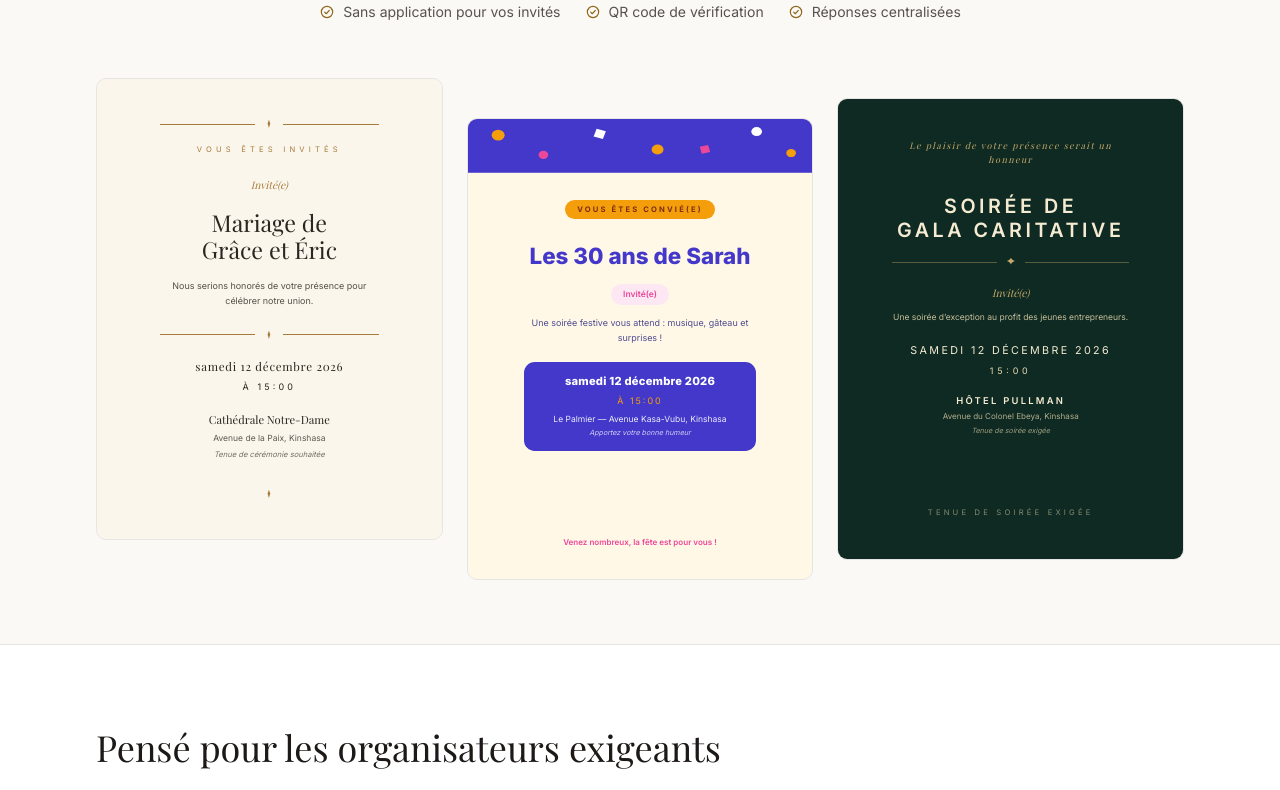
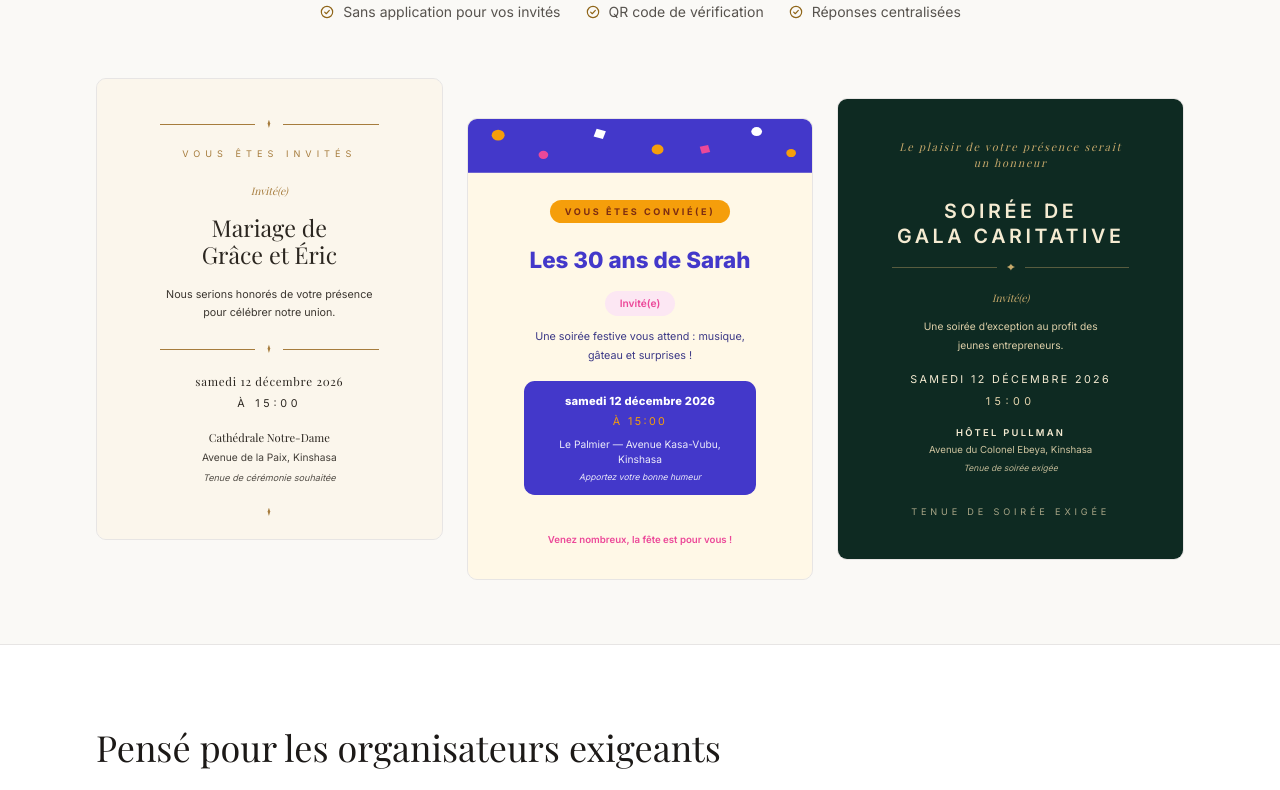
Before and after one commit to NickZeroCode/invitation-app, a React (Vite) app in the folder frontend/: page / in a window 1280 px wide. Shown: the part 560-1350 px from the top of the page. Built offline with nearby package versions, Linux system fonts and the light colour scheme; no server answers.

Commit message:
ui: make invitation text more visible

```diff
--- a/frontend/src/templates/Confetti.tsx
+++ b/frontend/src/templates/Confetti.tsx
@@ -43,7 +43,7 @@ export function Confetti({ draft }: TemplateProps) {
       <ConfettiDots />
       <div className="flex flex-1 flex-col items-center px-[5.5em] pb-[3.5em] pt-[9em] text-center">
         <p
-          className="rounded-full px-[1.6em] py-[0.55em] text-[0.85em] font-bold uppercase"
+          className="rounded-full px-[1.6em] py-[0.55em] text-[1.02em] font-bold uppercase"
           style={{ backgroundColor: AMBER, color: '#7C2D12', letterSpacing: '0.28em' }}
         >
           Vous êtes convié(e)
@@ -66,13 +66,13 @@ export function Confetti({ draft }: TemplateProps) {
         ) : null}
 
         <p
-          className="mt-[1.8em] rounded-full px-[1.4em] py-[0.5em] text-[0.95em] font-semibold"
+          className="mt-[1.8em] rounded-full px-[1.4em] py-[0.5em] text-[1.14em] font-semibold"
           style={{ backgroundColor: '#FCE7F3', color: PINK }}
         >
           {guestLabel(draft)}
         </p>
         {draft.message ? (
-          <p className="mt-[1.1em] max-w-[28em] text-pretty text-[1em] leading-[1.7] break-words opacity-85">{draft.message}</p>
+          <p className="mt-[1.1em] max-w-[28em] text-pretty text-[1.2em] leading-[1.7] break-words opacity-95">{draft.message}</p>
         ) : null}
 
         <div
@@ -85,21 +85,21 @@ export function Confetti({ draft }: TemplateProps) {
           >
             {formatEventDate(draft.event_date)}
           </p>
-          <p className="mt-[0.4em] text-[1em]" style={{ color: AMBER, letterSpacing: '0.22em' }}>
+          <p className="mt-[0.4em] text-[1.2em]" style={{ color: AMBER, letterSpacing: '0.22em' }}>
             À {formatEventTime(draft.event_time)}
           </p>
           {draft.venue_name ? (
-            <p className="mt-[0.7em] text-[0.95em] opacity-90">
+            <p className="mt-[0.7em] text-[1.14em] opacity-90">
               {draft.venue_name}
               {draft.venue_address ? ` — ${draft.venue_address}` : ''}
             </p>
           ) : null}
           {draft.venue_details ? (
-            <p className="mt-[0.35em] text-[0.8em] italic opacity-75">{draft.venue_details}</p>
+            <p className="mt-[0.35em] text-[0.96em] italic opacity-88">{draft.venue_details}</p>
           ) : null}
         </div>
 
-        <p className="mt-auto pt-[1.8em] text-[0.9em] font-semibold" style={{ color: PINK }}>
+        <p className="mt-auto pt-[1.8em] text-[1.08em] font-semibold" style={{ color: PINK }}>
           Venez nombreux, la fête est pour vous !
         </p>
       </div>
--- a/frontend/src/templates/HeritageLuxe.tsx
+++ b/frontend/src/templates/HeritageLuxe.tsx
@@ -35,7 +35,7 @@ export function HeritageLuxe({ draft }: TemplateProps) {
       <div className="flex flex-1 flex-col items-center px-[7em] py-[4.5em] text-center">
         <GoldRule />
         <p
-          className="mt-[2em] text-[0.85em] uppercase"
+          className="mt-[2em] text-[1.02em] uppercase"
           style={{ color: GOLD, letterSpacing: '0.55em' }}
         >
           Vous êtes invités
@@ -61,7 +61,7 @@ export function HeritageLuxe({ draft }: TemplateProps) {
         </h1>
 
         {draft.message ? (
-          <p className="mt-[1.6em] max-w-[30em] text-pretty text-[1em] leading-[1.7] break-words opacity-80">
+          <p className="mt-[1.6em] max-w-[30em] text-pretty text-[1.2em] leading-[1.7] break-words opacity-92">
             {draft.message}
           </p>
         ) : null}
@@ -74,7 +74,7 @@ export function HeritageLuxe({ draft }: TemplateProps) {
           >
             {formatEventDate(draft.event_date)}
           </p>
-          <p className="mt-[0.5em] text-[1em] uppercase" style={{ letterSpacing: '0.35em' }}>
+          <p className="mt-[0.5em] text-[1.2em] uppercase" style={{ letterSpacing: '0.35em' }}>
             à {formatEventTime(draft.event_time)}
           </p>
         </div>
@@ -87,9 +87,9 @@ export function HeritageLuxe({ draft }: TemplateProps) {
             >
               {draft.venue_name}
             </p>
-            <p className="mt-[0.35em] text-[0.95em] opacity-75">{draft.venue_address}</p>
+            <p className="mt-[0.35em] text-[1.14em] opacity-88">{draft.venue_address}</p>
             {draft.venue_details ? (
-              <p className="mt-[0.6em] text-[0.85em] italic opacity-65">{draft.venue_details}</p>
+              <p className="mt-[0.6em] text-[1.02em] italic opacity-80">{draft.venue_details}</p>
             ) : null}
           </div>
         ) : null}
--- a/frontend/src/templates/JardinFloral.tsx
+++ b/frontend/src/templates/JardinFloral.tsx
@@ -18,7 +18,7 @@ function FloralCorner({ flipX = false }: { flipX?: boolean }) {
   return (
     <svg
       viewBox="0 0 120 120"
-      className="absolute h-[16em] w-[16em] opacity-80"
+      className="absolute h-[16em] w-[16em] opacity-92"
       style={{
         top: 0,
         left: flipX ? undefined : 0,
@@ -56,7 +56,7 @@ export function JardinFloral({ draft }: TemplateProps) {
       <FloralCorner flipX />
       <div className="flex flex-1 flex-col items-center px-[6.5em] py-[4em] text-center">
         <p
-          className="font-display text-[1em] italic"
+          className="font-display text-[1.2em] italic"
           style={{ color: ROSE, letterSpacing: '0.22em' }}
         >
           C'est avec joie que nous vous convions
@@ -82,7 +82,7 @@ export function JardinFloral({ draft }: TemplateProps) {
           {guestLabel(draft)}
         </p>
         {draft.message ? (
-          <p className="mt-[1em] max-w-[28em] text-pretty text-[0.95em] leading-[1.75] break-words opacity-80">
+          <p className="mt-[1em] max-w-[28em] text-pretty text-[1.14em] leading-[1.75] break-words opacity-92">
             {draft.message}
           </p>
         ) : null}
@@ -97,7 +97,7 @@ export function JardinFloral({ draft }: TemplateProps) {
           >
             {formatEventDate(draft.event_date)}
           </p>
-          <p className="mt-[0.35em] text-[0.9em]" style={{ letterSpacing: '0.3em', color: ROSE }}>
+          <p className="mt-[0.35em] text-[1.08em]" style={{ letterSpacing: '0.3em', color: ROSE }}>
             {formatEventTime(draft.event_time)}
           </p>
         </div>
@@ -110,14 +110,14 @@ export function JardinFloral({ draft }: TemplateProps) {
             >
               {draft.venue_name}
             </p>
-            <p className="mt-[0.3em] text-[0.9em] opacity-75">{draft.venue_address}</p>
+            <p className="mt-[0.3em] text-[1.08em] opacity-88">{draft.venue_address}</p>
             {draft.venue_details ? (
-              <p className="mt-[0.5em] text-[0.8em] italic opacity-65">{draft.venue_details}</p>
+              <p className="mt-[0.5em] text-[0.96em] italic opacity-80">{draft.venue_details}</p>
             ) : null}
           </div>
         ) : null}
 
-        <p className="mt-auto pt-[2em] text-[0.8em] italic opacity-60">
+        <p className="mt-auto pt-[2em] text-[0.96em] italic opacity-78">
           Au plaisir de vous y retrouver
         </p>
       </div>
--- a/frontend/src/templates/LigneModerne.tsx
+++ b/frontend/src/templates/LigneModerne.tsx
@@ -25,12 +25,12 @@ export function LigneModerne({ draft }: TemplateProps) {
       <div className="flex flex-1 flex-col px-[5.5em] py-[4em]">
         <div className="flex items-center justify-between">
           <p
-            className="text-[0.85em] font-semibold uppercase"
+            className="text-[1.02em] font-semibold uppercase"
             style={{ letterSpacing: '0.42em', color: ACCENT }}
           >
             NickEvents
           </p>
-          <p className="text-[0.85em] uppercase" style={{ letterSpacing: '0.28em', opacity: 0.55 }}>
+          <p className="text-[1.02em] uppercase" style={{ letterSpacing: '0.28em', opacity: 0.7 }}>
             Invitation
           </p>
         </div>
@@ -43,7 +43,7 @@ export function LigneModerne({ draft }: TemplateProps) {
           {draft.title}
         </h1>
 
-        <p className="mt-[1.2em] text-[0.95em]" style={{ letterSpacing: '0.18em', opacity: 0.65 }}>
+        <p className="mt-[1.2em] text-[1.14em]" style={{ letterSpacing: '0.18em', opacity: 0.75 }}>
           {guestLabel(draft).toUpperCase()}
         </p>
 
@@ -71,21 +71,21 @@ export function LigneModerne({ draft }: TemplateProps) {
             >
               {formatDayNumber(draft.event_date)}
             </span>
-            <span className="mt-[0.4em] text-[0.8em]" style={{ letterSpacing: '0.24em' }}>
+            <span className="mt-[0.4em] text-[0.96em]" style={{ letterSpacing: '0.24em' }}>
               {formatMonthYear(draft.event_date)}
             </span>
           </div>
           <div className="flex flex-col justify-center">
             <p
-              className="text-[0.85em] uppercase"
-              style={{ letterSpacing: '0.32em', opacity: 0.55 }}
+              className="text-[1.02em] uppercase"
+              style={{ letterSpacing: '0.32em', opacity: 0.7 }}
             >
               Heure
             </p>
             <p className="mt-[0.3em] text-[1.5em] font-semibold">{formatEventTime(draft.event_time)}</p>
             <p
-              className="mt-[1em] text-[0.85em] uppercase"
-              style={{ letterSpacing: '0.32em', opacity: 0.55 }}
+              className="mt-[1em] text-[1.02em] uppercase"
+              style={{ letterSpacing: '0.32em', opacity: 0.7 }}
             >
               Lieu
             </p>
@@ -95,16 +95,16 @@ export function LigneModerne({ draft }: TemplateProps) {
             >
               {draft.venue_name}
             </p>
-            <p className="mt-[0.25em] text-[0.95em] opacity-75">{draft.venue_address}</p>
+            <p className="mt-[0.25em] text-[1.14em] opacity-88">{draft.venue_address}</p>
             {draft.venue_details ? (
-              <p className="mt-[0.4em] text-[0.85em] opacity-60">{draft.venue_details}</p>
+              <p className="mt-[0.4em] text-[1.02em] opacity-78">{draft.venue_details}</p>
             ) : null}
           </div>
         </div>
 
         <div className="mt-auto">
           <span className="mt-[2.4em] block h-px w-full" style={{ backgroundColor: INK, opacity: 0.2 }} />
-          <p className="mt-[1em] text-[0.8em] uppercase" style={{ letterSpacing: '0.32em', opacity: 0.5 }}>
+          <p className="mt-[1em] text-[0.96em] uppercase" style={{ letterSpacing: '0.32em', opacity: 0.65 }}>
             Merci de confirmer votre présence
           </p>
         </div>
--- a/frontend/src/templates/Memoire.tsx
+++ b/frontend/src/templates/Memoire.tsx
@@ -32,7 +32,7 @@ export function Memoire({ draft }: TemplateProps) {
         </div>
 
         <p
-          className="mt-[2.4em] text-[0.85em] uppercase"
+          className="mt-[2.4em] text-[1.02em] uppercase"
           style={{ color: SAGE, letterSpacing: '0.5em' }}
         >
           En souvenir
@@ -46,7 +46,7 @@ export function Memoire({ draft }: TemplateProps) {
         </h1>
 
         {draft.message ? (
-          <p className="mt-[2em] max-w-[27em] text-pretty font-display text-[1em] italic leading-[1.9] break-words opacity-80">
+          <p className="mt-[2em] max-w-[27em] text-pretty font-display text-[1.2em] italic leading-[1.9] break-words opacity-92">
             {draft.message}
           </p>
         ) : null}
@@ -58,7 +58,7 @@ export function Memoire({ draft }: TemplateProps) {
           >
             {formatEventDate(draft.event_date)}
           </p>
-          <p className="mt-[0.5em] text-[0.95em]" style={{ letterSpacing: '0.28em', opacity: 0.7 }}>
+          <p className="mt-[0.5em] text-[1.14em]" style={{ letterSpacing: '0.28em', opacity: 0.8 }}>
             {formatEventTime(draft.event_time)}
           </p>
         </div>
@@ -66,14 +66,14 @@ export function Memoire({ draft }: TemplateProps) {
         {draft.venue_name || draft.venue_address ? (
           <div className="mt-[2em]">
             <p className="font-display text-[1.1em]">{draft.venue_name}</p>
-            <p className="mt-[0.35em] text-[0.9em] opacity-70">{draft.venue_address}</p>
+            <p className="mt-[0.35em] text-[1.08em] opacity-85">{draft.venue_address}</p>
             {draft.venue_details ? (
-              <p className="mt-[0.5em] text-[0.82em] italic opacity-60">{draft.venue_details}</p>
+              <p className="mt-[0.5em] text-[0.98em] italic opacity-78">{draft.venue_details}</p>
             ) : null}
           </div>
         ) : null}
 
-        <p className="mt-auto pt-[2.4em] text-[0.9em] italic" style={{ color: SAGE }}>
+        <p className="mt-auto pt-[2.4em] text-[1.08em] italic" style={{ color: SAGE }}>
           {guestLabel(draft)}
         </p>
       </div>
--- a/frontend/src/templates/SceauAcademique.tsx
+++ b/frontend/src/templates/SceauAcademique.tsx
@@ -39,7 +39,7 @@ export function SceauAcademique({ draft }: TemplateProps) {
       <div className="flex flex-1 flex-col items-center px-[6.5em] py-[4.5em] text-center">
         <Seal />
         <p
-          className="mt-[1.4em] text-[0.85em] uppercase"
+          className="mt-[1.4em] text-[1.02em] uppercase"
           style={{ color: GOLD, letterSpacing: '0.5em' }}
         >
           Remise des diplômes
@@ -62,7 +62,7 @@ export function SceauAcademique({ draft }: TemplateProps) {
           {guestLabel(draft)}
         </p>
         {draft.message ? (
-          <p className="mt-[1em] max-w-[29em] text-pretty text-[0.95em] leading-[1.8] break-words opacity-85">
+          <p className="mt-[1em] max-w-[29em] text-pretty text-[1.14em] leading-[1.8] break-words opacity-95">
             {draft.message}
           </p>
         ) : null}
@@ -83,7 +83,7 @@ export function SceauAcademique({ draft }: TemplateProps) {
           >
             {formatEventDate(draft.event_date)}
           </p>
-          <p className="mt-[0.45em] text-[0.95em]" style={{ letterSpacing: '0.32em', opacity: 0.85 }}>
+          <p className="mt-[0.45em] text-[1.14em]" style={{ letterSpacing: '0.32em', opacity: 0.92 }}>
             {formatEventTime(draft.event_time)}
           </p>
         </div>
@@ -96,14 +96,14 @@ export function SceauAcademique({ draft }: TemplateProps) {
             >
               {draft.venue_name}
             </p>
-            <p className="mt-[0.3em] text-[0.9em] opacity-75">{draft.venue_address}</p>
+            <p className="mt-[0.3em] text-[1.08em] opacity-88">{draft.venue_address}</p>
             {draft.venue_details ? (
-              <p className="mt-[0.5em] text-[0.8em] italic opacity-65">{draft.venue_details}</p>
+              <p className="mt-[0.5em] text-[0.96em] italic opacity-80">{draft.venue_details}</p>
             ) : null}
           </div>
         ) : null}
 
-        <p className="mt-auto pt-[2em] text-[0.85em] uppercase" style={{ letterSpacing: '0.35em', opacity: 0.6 }}>
+        <p className="mt-auto pt-[2em] text-[1.02em] uppercase" style={{ letterSpacing: '0.35em', opacity: 0.72 }}>
           Honneur à la réussite
         </p>
       </div>
--- a/frontend/src/templates/SoireeFormelle.tsx
+++ b/frontend/src/templates/SoireeFormelle.tsx
@@ -22,7 +22,7 @@ export function SoireeFormelle({ draft }: TemplateProps) {
     <InvitationPaper style={{ backgroundColor: EMERALD, color: CHAMPAGNE }}>
       <div className="flex flex-1 flex-col items-center px-[6em] py-[4.5em] text-center">
         <p
-          className="font-display text-[1em] italic"
+          className="font-display text-[1.2em] italic"
           style={{ color: '#C7A96B', letterSpacing: '0.16em' }}
         >
           Le plaisir de votre présence serait un honneur
@@ -68,7 +68,7 @@ export function SoireeFormelle({ draft }: TemplateProps) {
           {guestLabel(draft)}
         </p>
         {draft.message ? (
-          <p className="mt-[1em] max-w-[29em] text-pretty text-[0.95em] leading-[1.85] break-words opacity-85">
+          <p className="mt-[1em] max-w-[29em] text-pretty text-[1.14em] leading-[1.85] break-words opacity-95">
             {draft.message}
           </p>
         ) : null}
@@ -80,7 +80,7 @@ export function SoireeFormelle({ draft }: TemplateProps) {
           >
             {formatEventDate(draft.event_date)}
           </p>
-          <p className="mt-[0.5em] text-[1em]" style={{ letterSpacing: '0.42em' }}>
+          <p className="mt-[0.5em] text-[1.2em]" style={{ letterSpacing: '0.42em' }}>
             {formatEventTime(draft.event_time)}
           </p>
         </div>
@@ -93,14 +93,14 @@ export function SoireeFormelle({ draft }: TemplateProps) {
             >
               {draft.venue_name}
             </p>
-            <p className="mt-[0.3em] text-[0.9em] opacity-75">{draft.venue_address}</p>
+            <p className="mt-[0.3em] text-[1.08em] opacity-88">{draft.venue_address}</p>
             {draft.venue_details ? (
-              <p className="mt-[0.5em] text-[0.8em] italic opacity-65">{draft.venue_details}</p>
+              <p className="mt-[0.5em] text-[0.96em] italic opacity-80">{draft.venue_details}</p>
             ) : null}
           </div>
         ) : null}
 
-        <p className="mt-auto pt-[2em] text-[0.85em] uppercase" style={{ letterSpacing: '0.42em', opacity: 0.55 }}>
+        <p className="mt-auto pt-[2em] text-[1.02em] uppercase" style={{ letterSpacing: '0.42em', opacity: 0.7 }}>
           Tenue de soirée exigée
         </p>
       </div>
```
